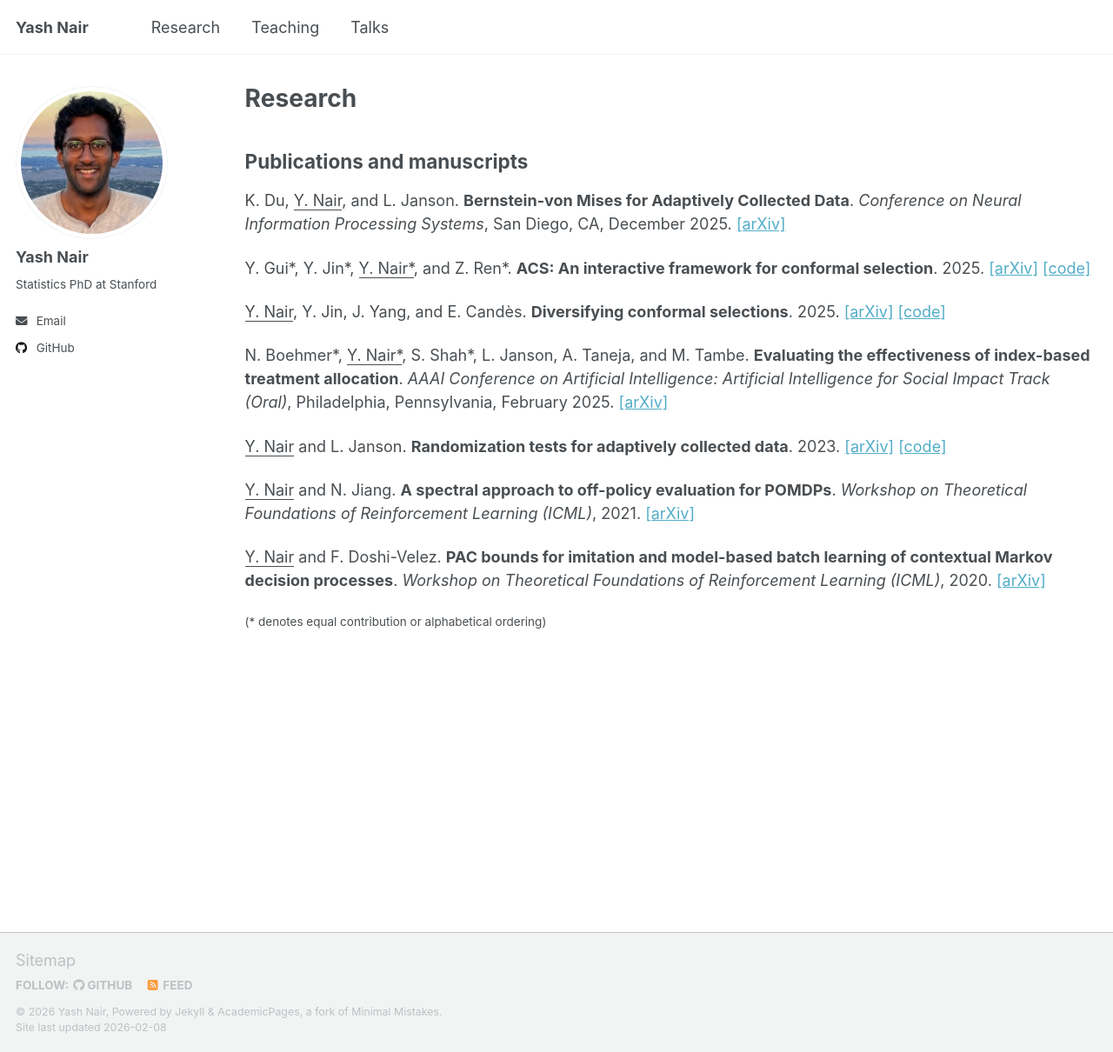
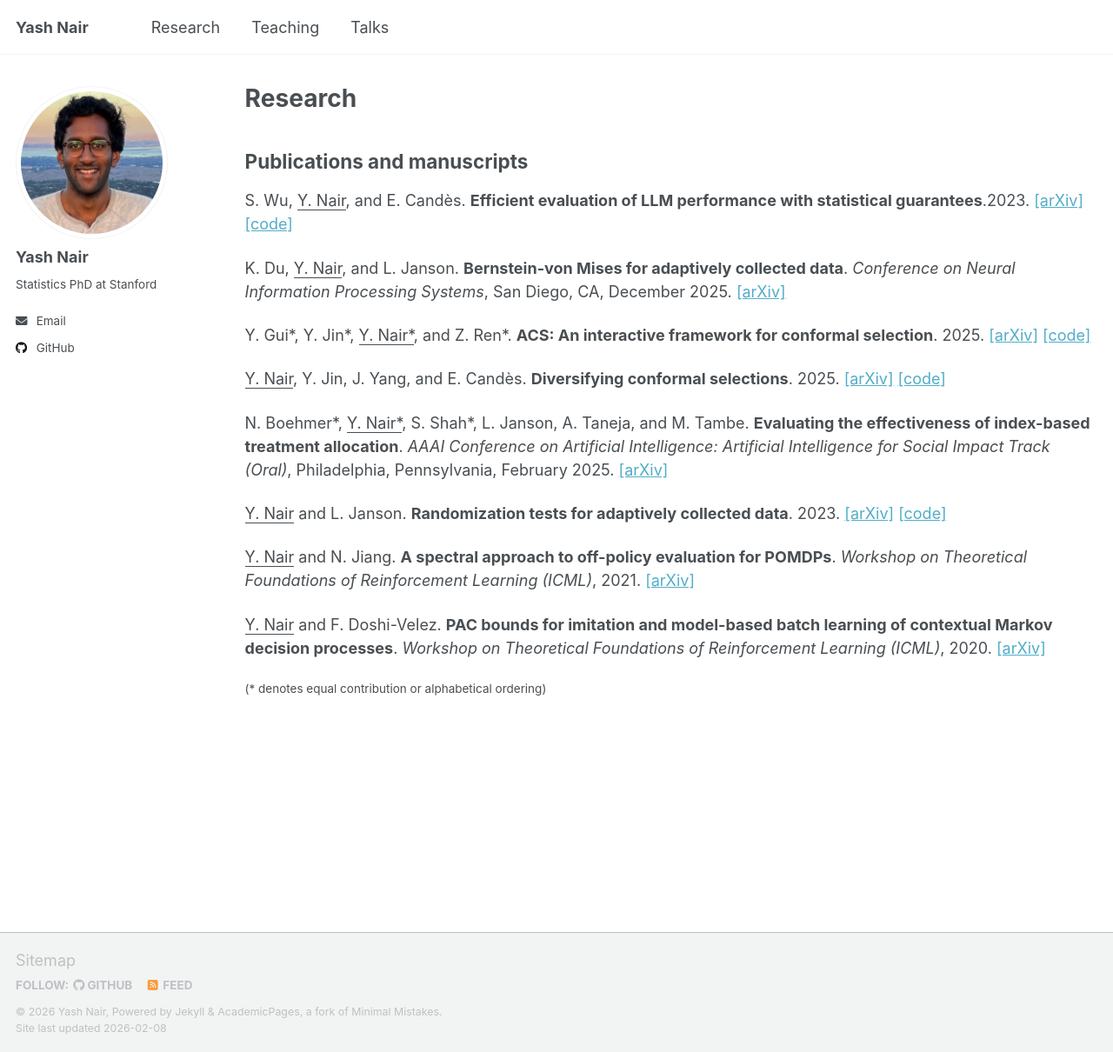
Before and after one commit to Yashnair123/yashnair123.github.io, a Jekyll site: the page built from _pages/publications.html, in a window 1280 px wide and 1210 px high. Shown: the whole window at 87% size. Built offline with Jekyll 4.4.1, drawn with Linux system fonts in a browser that asks for light colours; a script that is not in the unit is left out.

Commit message:
Update publications.html

```diff
--- a/_pages/publications.html
+++ b/_pages/publications.html
@@ -8,7 +8,11 @@ author_profile: true
 <h2>Publications and manuscripts</h2>
 
 <p>
-K. Du, <u>Y. Nair</u>, and L. Janson. <b>Bernstein-von Mises for Adaptively Collected Data</b>. <i>Conference on Neural Information Processing Systems</i>, San Diego, CA, December 2025. <a href="https://arxiv.org/abs/2511.06639">[arXiv]</a>
+S. Wu, <u>Y. Nair</u>, and E. Candès. <b>Efficient evaluation of LLM performance with statistical guarantees</b>.2023. <a href="https://arxiv.org/abs/2601.20251">[arXiv]</a> <a href="https://github.com/skbwu/efficiently-evaluating-llms">[code]</a>
+</p>
+
+<p>
+K. Du, <u>Y. Nair</u>, and L. Janson. <b>Bernstein-von Mises for adaptively collected data</b>. <i>Conference on Neural Information Processing Systems</i>, San Diego, CA, December 2025. <a href="https://arxiv.org/abs/2511.06639">[arXiv]</a>
 </p>
 
 <p>
```
